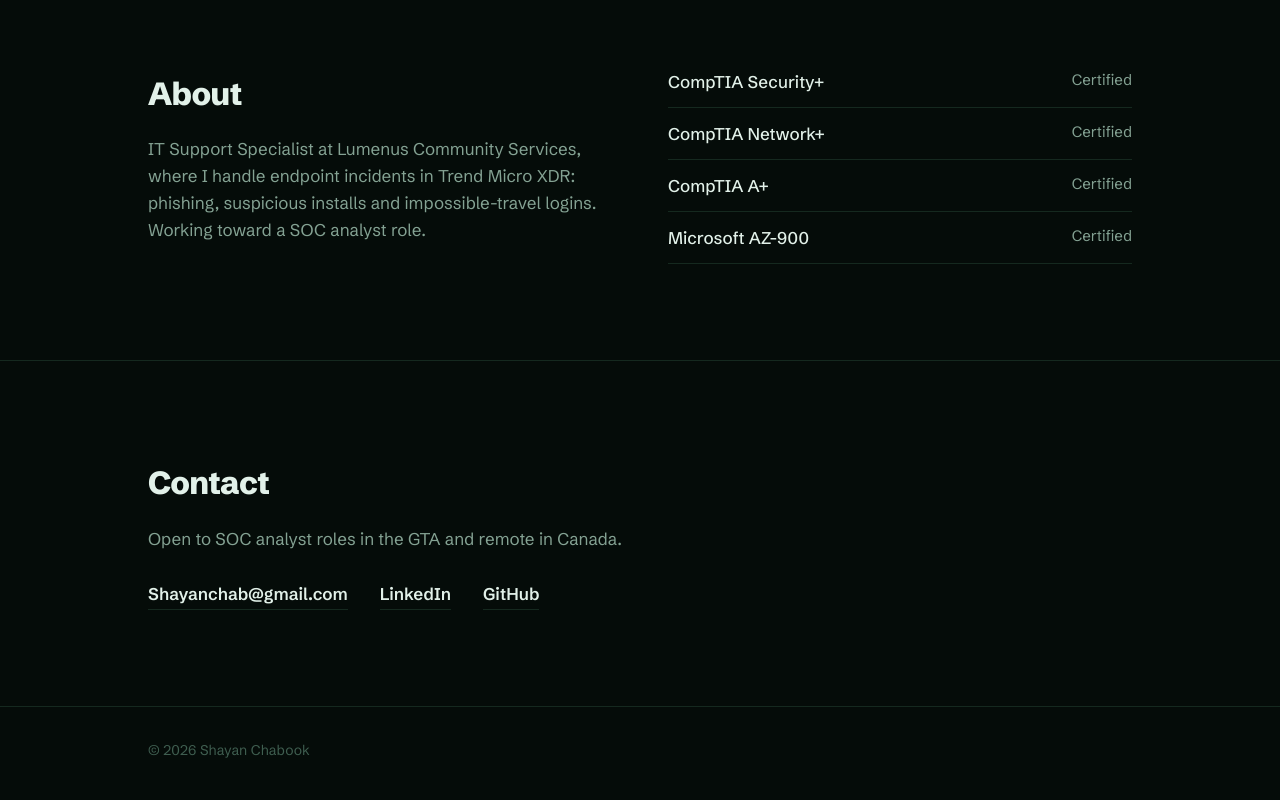
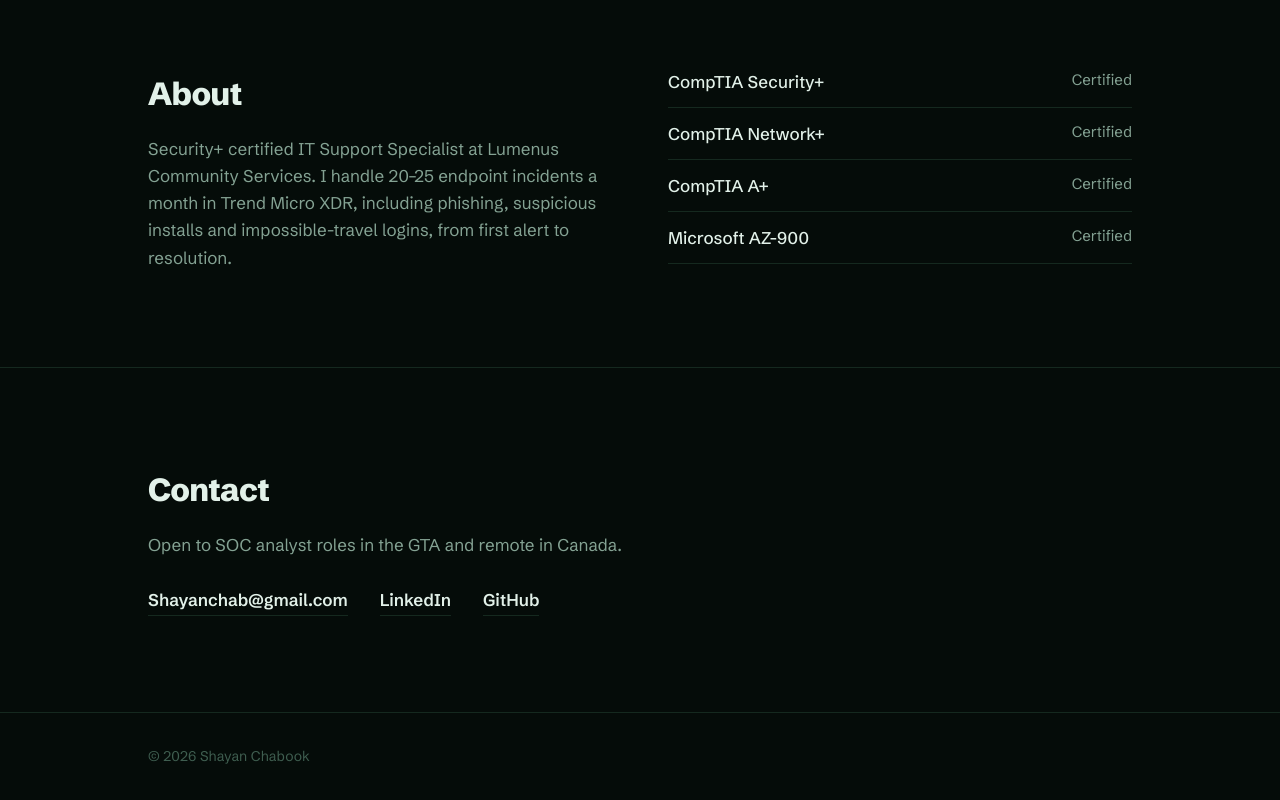
Before and after one commit to ShayanChk/ShayanChk.github.io, a plain HTML site: page index.html in a window 1280 px wide. Shown: the part 2118-2918 px from the top of the page. Drawn offline with Linux system fonts and the light colour scheme.

Commit message:
Revise About section for clarity and detail
Updated the description of professional experience to include specific metrics and responsibilities.

```diff
--- a/index.html
+++ b/index.html
@@ -198,7 +198,7 @@
     <div class="wrap about">
       <div>
         <h2>About</h2>
-        <p>IT Support Specialist at Lumenus Community Services, where I handle endpoint incidents in Trend Micro XDR: phishing, suspicious installs and impossible-travel logins. Working toward a SOC analyst role.</p>
+        <p>Security+ certified IT Support Specialist at Lumenus Community Services. I handle 20–25 endpoint incidents a month in Trend Micro XDR, including phishing, suspicious installs and impossible-travel logins, from first alert to resolution.</p>
       </div>
       <ul class="certs">
         <li>CompTIA Security+ <span>Certified</span></li>
```
